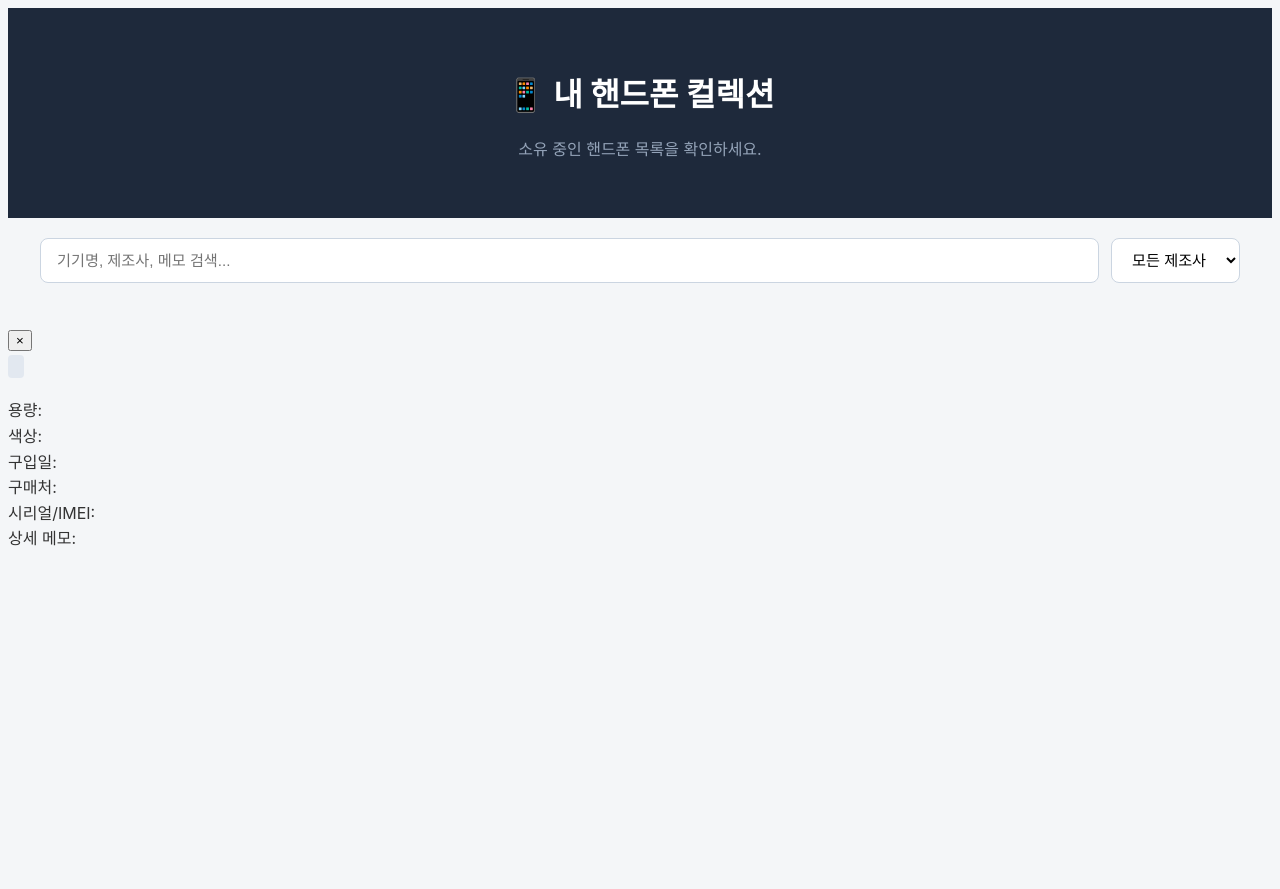
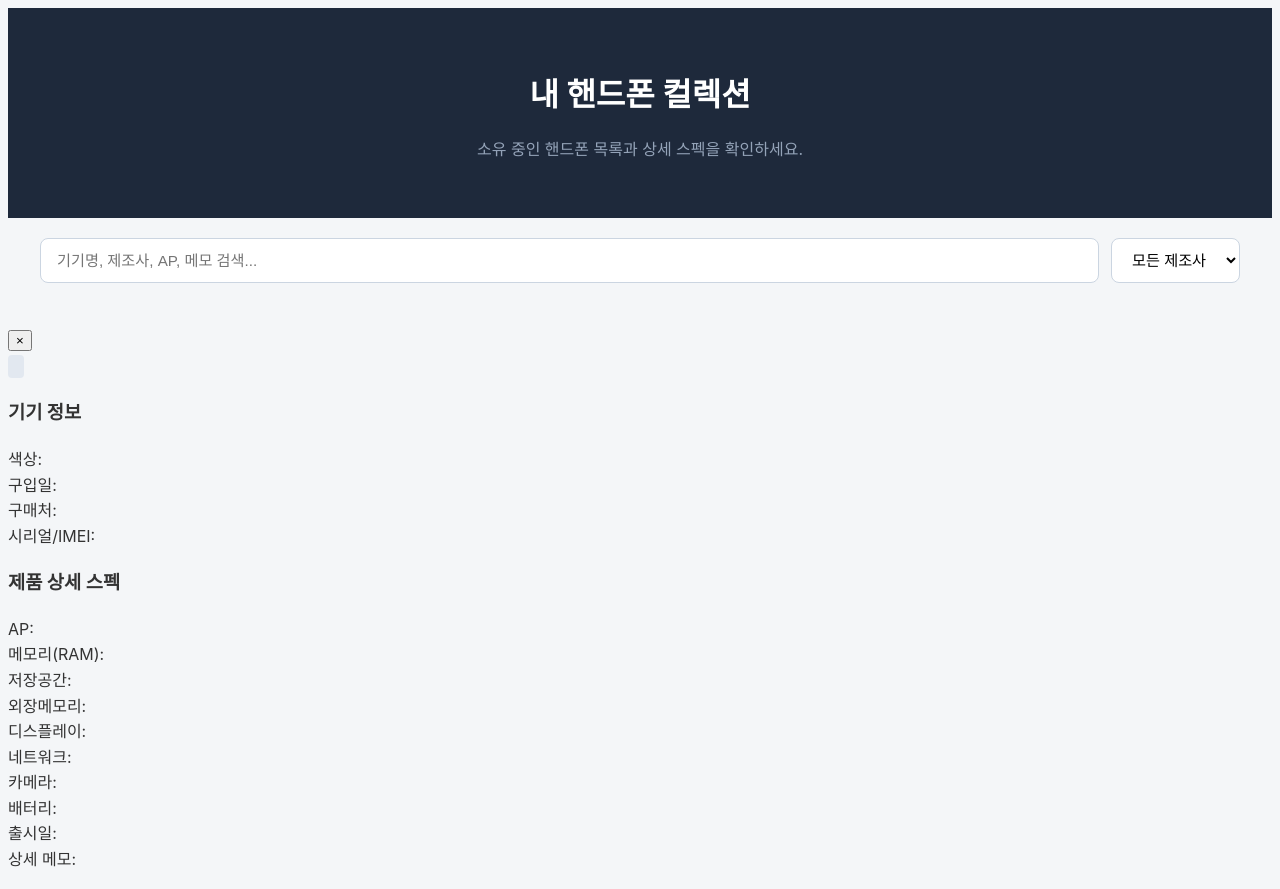
Before and after one commit to jhj1228/jhj1228.github.io, a plain HTML site: page index.html in a window 1280 px wide. Before the commit the page ends 800 px from the top, so only its background shows below. Drawn offline with Linux system fonts and the light colour scheme.

Commit message:
Update header and modal content for clarity

```diff
--- a/index.html
+++ b/index.html
@@ -11,15 +11,15 @@
 
     <header>
         <div class="header-container">
-            <h1>📱 내 핸드폰 컬렉션</h1>
-            <p>소유 중인 핸드폰 목록을 확인하세요.</p>
+            <h1>내 핸드폰 컬렉션</h1>
+            <p>소유 중인 핸드폰 목록과 상세 스펙을 확인하세요.</p>
         </div>
     </header>
 
     <main class="container">
         <!-- 필터 및 검색 영역 -->
         <section class="filter-section">
-            <input type="text" id="search-input" placeholder="기기명, 제조사, 메모 검색...">
+            <input type="text" id="search-input" placeholder="기기명, 제조사, AP, 메모 검색...">
             <select id="brand-filter">
                 <option value="all">모든 제조사</option>
                 <option value="삼성">삼성</option>
@@ -34,7 +34,7 @@
         </section>
     </main>
 
-    <!-- 카드 클릭 시 노출될 상세 정보 모달 -->
+    <!-- 카드 클릭 시 노출될 상세 정보 & 스펙 모달 -->
     <div id="detail-modal" class="modal-overlay hidden">
         <div class="modal-content">
             <button id="modal-close-btn" class="close-btn">&times;</button>
@@ -42,11 +42,11 @@
                 <span id="modal-brand" class="brand-badge"></span>
                 <h2 id="modal-title"></h2>
             </div>
+
             <div class="modal-body">
-                <div class="info-row">
-                    <span class="info-label">용량:</span>
-                    <span id="modal-storage"></span>
-                </div>
+                <!-- 소유 기기 정보 -->
+                <div class="spec-group">
+                    <h3 class="group-title">기기 정보</h3>
                     <div class="info-row">
                         <span class="info-label">색상:</span>
                         <span id="modal-color"></span>
@@ -63,6 +63,50 @@
                         <span class="info-label">시리얼/IMEI:</span>
                         <span id="modal-serial"></span>
                     </div>
+                </div>
+
+                <!-- 제품 스펙 정보 -->
+                <div class="spec-group">
+                    <h3 class="group-title">제품 상세 스펙</h3>
+                    <div class="info-row">
+                        <span class="info-label">AP:</span>
+                        <span id="modal-ap"></span>
+                    </div>
+                    <div class="info-row">
+                        <span class="info-label">메모리(RAM):</span>
+                        <span id="modal-ram"></span>
+                    </div>
+                    <div class="info-row">
+                        <span class="info-label">저장공간:</span>
+                        <span id="modal-storage"></span>
+                    </div>
+                    <div class="info-row">
+                        <span class="info-label">외장메모리:</span>
+                        <span id="modal-external-storage"></span>
+                    </div>
+                    <div class="info-row">
+                        <span class="info-label">디스플레이:</span>
+                        <span id="modal-display"></span>
+                    </div>
+                    <div class="info-row">
+                        <span class="info-label">네트워크:</span>
+                        <span id="modal-network"></span>
+                    </div>
+                    <div class="info-row">
+                        <span class="info-label">카메라:</span>
+                        <span id="modal-camera"></span>
+                    </div>
+                    <div class="info-row">
+                        <span class="info-label">배터리:</span>
+                        <span id="modal-battery"></span>
+                    </div>
+                    <div class="info-row">
+                        <span class="info-label">출시일:</span>
+                        <span id="modal-release-date"></span>
+                    </div>
+                </div>
+
+                <!-- 메모 영역 -->
                 <div class="info-row memo-box">
                     <span class="info-label">상세 메모:</span>
                     <p id="modal-memo"></p>
```
Lines whose indentation alone changed are shown as unchanged.
